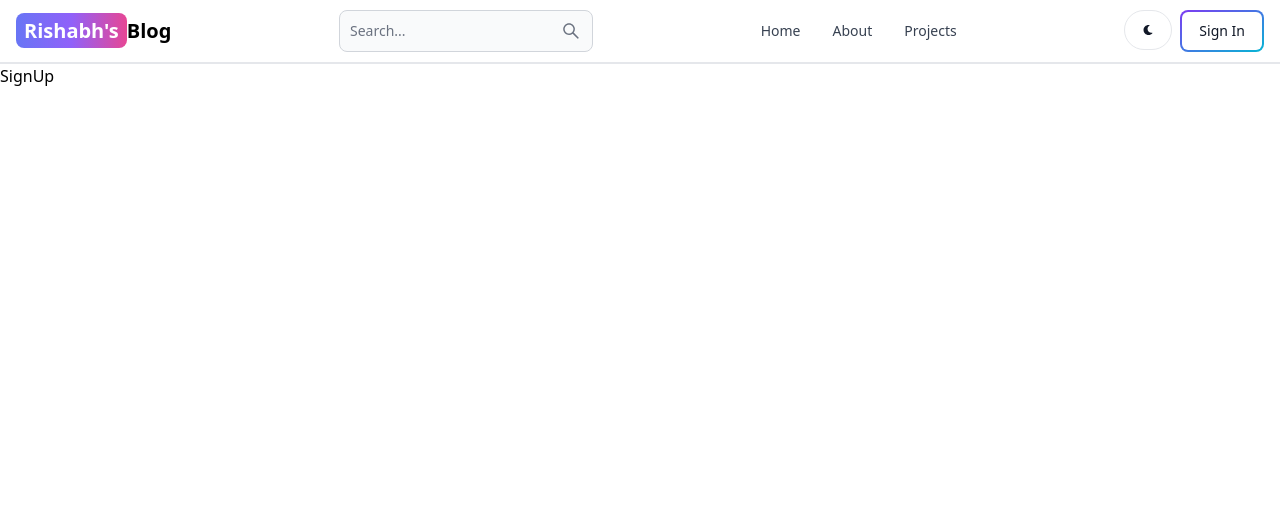
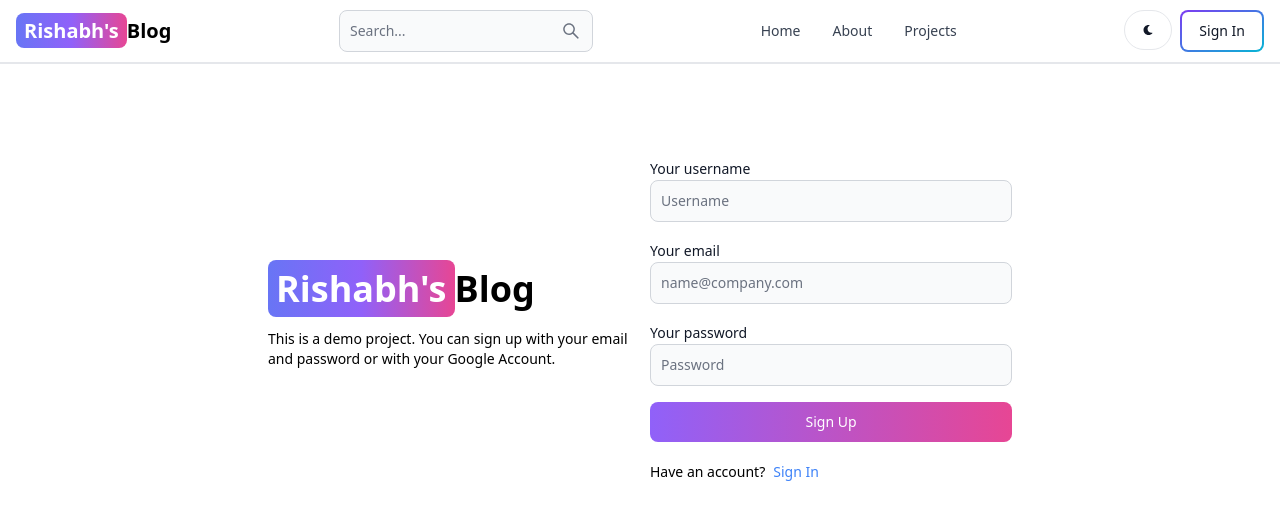
Before and after one commit to RishabhJain2404/blogify-mern-app, a React (Vite) app in the folder client/: page /sign-up in a window 1280 px wide. Shown: the top 520 px of the page. Built offline with nearby package versions, Linux system fonts and the light colour scheme.

Commit message:
Created sign up page UI

```diff
--- a/client/src/pages/SignUp.jsx
+++ b/client/src/pages/SignUp.jsx
@@ -1,7 +1,62 @@
-import React from 'react'
+
+import { Button, Label, TextInput } from 'flowbite-react'
+import { Link } from 'react-router-dom'
 
 export default function SignUp() {
   return (
-    <div>SignUp</div>
+    <div className='min-h-screen mt-20'>
+      <div className='flex p-3 max-w-3xl mx-auto flex-col md:flex-row md:items-center gap-5'>
+        {/* left */}
+        <div className='flex-1'>
+        <Link
+          to ="/" className='font-bold dark:text-white text-4xl'>
+            <span className='px-2 py-1 bg-gradient-to-r from-indigo-500 via-purple-500 to-pink-500 rounded-lg text-white'>Rishabh's</span>
+            Blog
+        </Link>
+        <p className='text-sm mt-5'>
+            This is a demo project. You can sign up with your email and password
+            or with your Google Account.
+        </p>
+        </div>
+        {/* right */}
+        <div className='flex-1'>
+          <form className='flex flex-col gap-4'>
+            <div>
+            <Label value='Your username' />
+              <TextInput
+                type='text'
+                placeholder='Username'
+                id='username'
+              />
+            </div>
+            <div>
+              <Label value='Your email' />
+              <TextInput
+                type='email'
+                placeholder='name@company.com'
+                id='email'
+              />
+            </div>
+            <div>
+              <Label value='Your password' />
+              <TextInput
+                type='password'
+                placeholder='Password'
+                id='password'
+              />
+            </div>
+            <Button gradientDuoTone='purpleToPink' type='submit'>
+              Sign Up
+            </Button>
+          </form>
+          <div className='flex gap-2 text-sm mt-5'>
+            <span>Have an account?</span>
+            <Link to='/sign-in' className='text-blue-500'>
+              Sign In
+            </Link>
+          </div>
+        </div>
+      </div>
+    </div>
   )
 }
```
